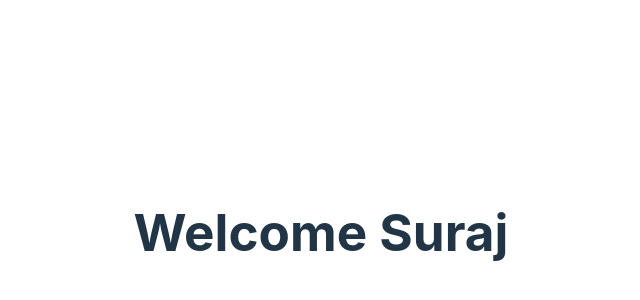
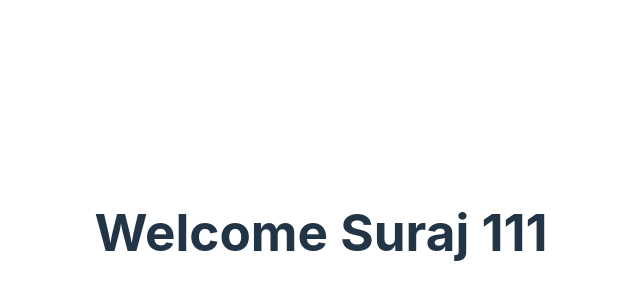
Before and after one commit to skgautam7889/portfolio, a React (Vite) app: page / in a window 1280 px wide. Shown: the part 168-468 px from the top of the page, without its empty margins (319-959 px from the left). Built offline with nearby package versions, Linux system fonts and the light colour scheme.

Commit message:
msg again update

```diff
--- a/src/App.jsx
+++ b/src/App.jsx
@@ -8,7 +8,7 @@ function App() {
 
   return (
     <>
-      <h1>Welcome Suraj</h1>
+      <h1>Welcome Suraj 111</h1>
     </>
   )
 }
```
